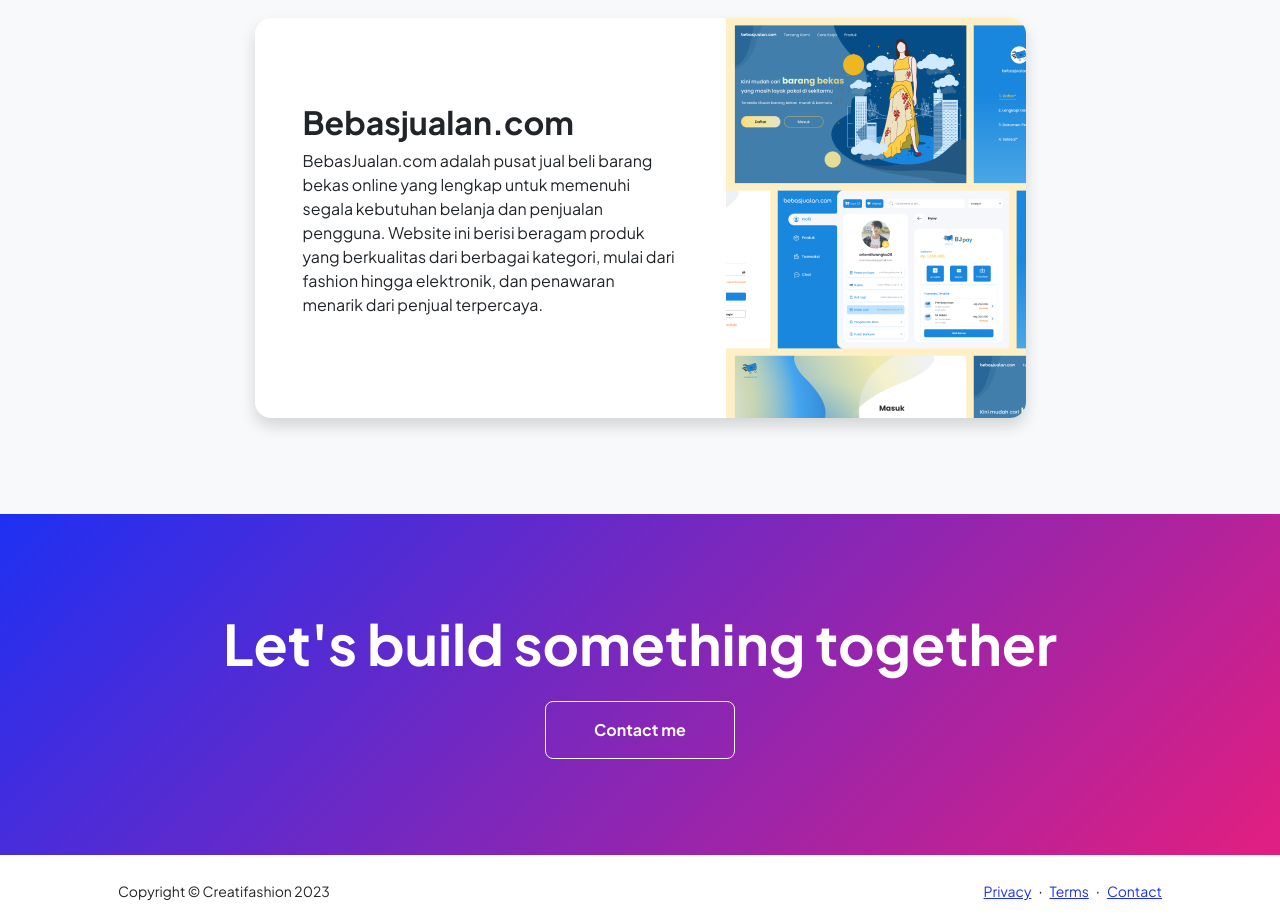
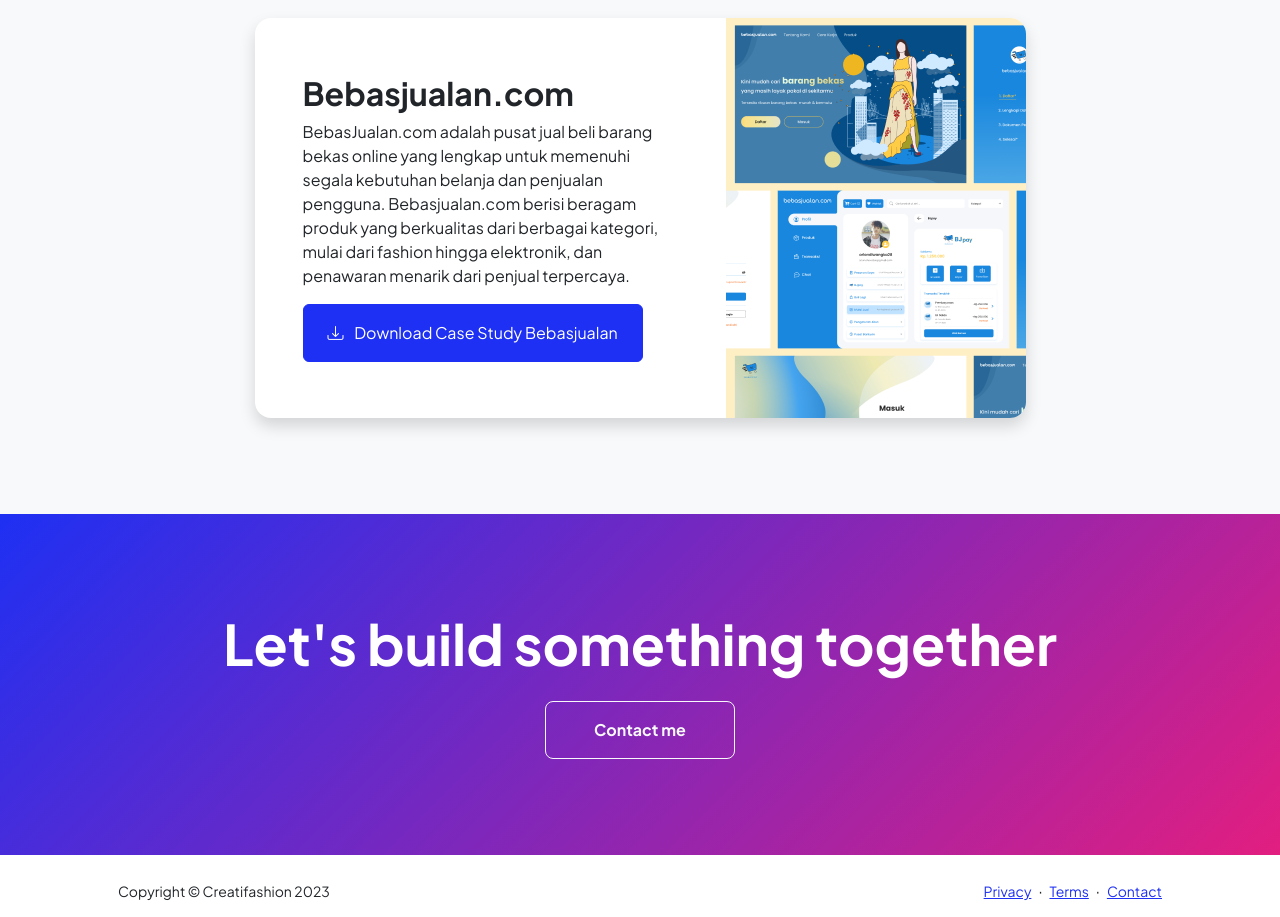
Before and after one commit to diahanara/diahanara.github.io, a plain HTML site: page projects.html in a window 1280 px wide. Shown: the part 1160-2077 px from the top of the page. Drawn offline with nearby package versions, Linux system fonts and the light colour scheme.

Commit message:
first commit

```diff
--- a/projects.html
+++ b/projects.html
@@ -88,8 +88,14 @@
                                     <div class="d-flex align-items-center">
                                         <div class="p-5">
                                             <h2 class="fw-bolder">Bebasjualan.com</h2>
-                                            <p>BebasJualan.com adalah pusat jual beli barang bekas online yang lengkap untuk memenuhi segala kebutuhan belanja dan penjualan pengguna. Website ini berisi beragam produk yang berkualitas dari berbagai kategori, mulai dari fashion hingga elektronik, dan penawaran menarik dari penjual terpercaya.</p>
+                                            <p>BebasJualan.com adalah pusat jual beli barang bekas online yang lengkap untuk memenuhi segala kebutuhan belanja dan penjualan pengguna. Bebasjualan.com berisi beragam produk yang berkualitas dari berbagai kategori, mulai dari fashion hingga elektronik, dan penawaran menarik dari penjual terpercaya.</p>
+                                            <div class>
 
+                                                <a class="btn btn-primary px-4 py-3" href="assets/Case study - Bebasjualan.pdf" target="_blank">
+                                                                                    <div class="d-inline-block bi bi-download me-2"></div>
+                                                                                    Download Case Study Bebasjualan
+                                                                                </a>
+                                                                            </div>
                                         </div>
                                         <img class="img-fluid" src="assets/bebasjualan.png" alt="..." />
                                     </div>
```
Also changed, not shown: 2 other files.
